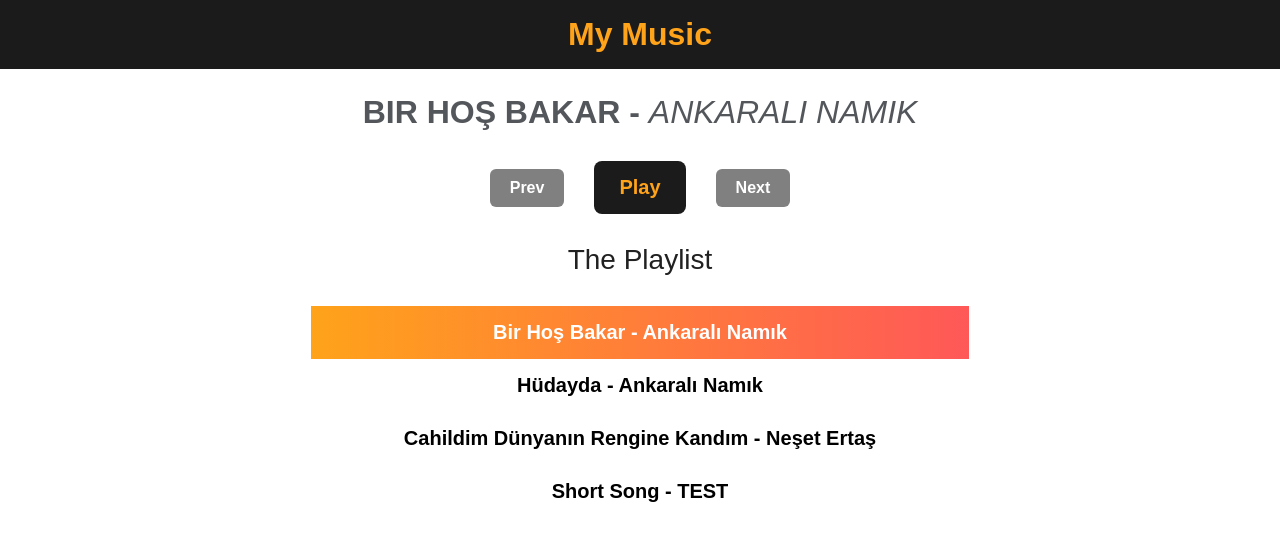
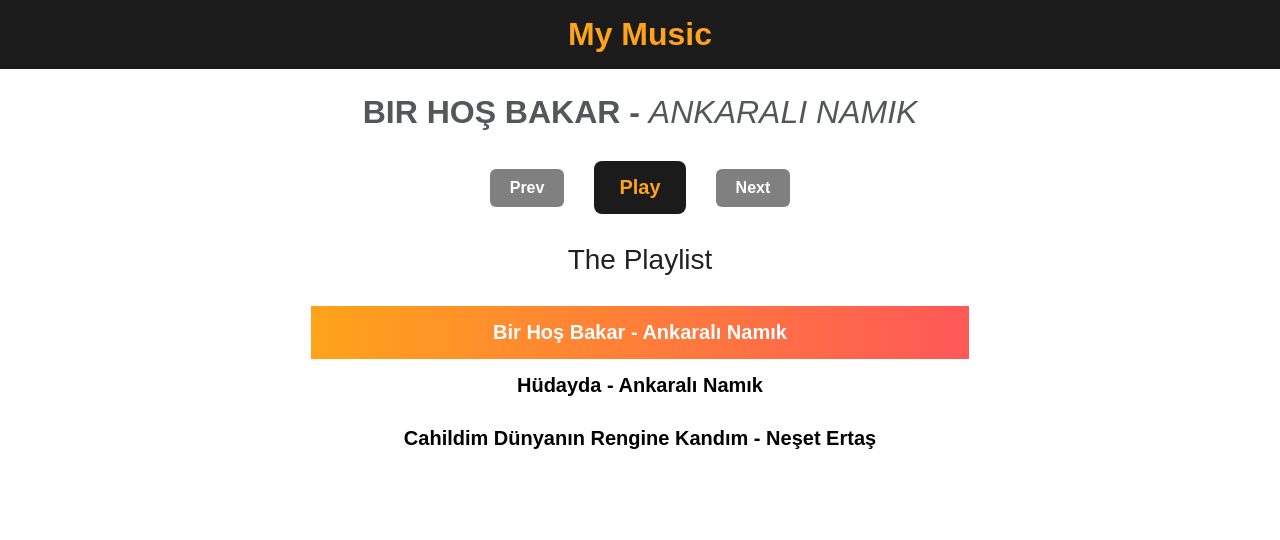
Before and after one commit to kurtuluserturk/music-app, a Vue app: page / in a window 1280 px wide. Shown: the top 540 px of the page. Built offline with nearby package versions, Linux system fonts and the light colour scheme.

Commit message:
test song removed

```diff
--- a/src/App.vue
+++ b/src/App.vue
@@ -57,12 +57,6 @@ export default {
           title: "Cahildim Dünyanın Rengine Kandım",
           artist: "Neşet Ertaş",
           src: require("./assets/cahildim-dunyanin-rengine-kandim.mp3"),
-        },
-        {
-          id: 3,
-          title: "Short Song",
-          artist: "TEST",
-          src: require("./assets/short-song.mp3"),
         },
       ],
     };
```
Also changed, not shown: 1 other file (tests, documents, lock files or other folders).
